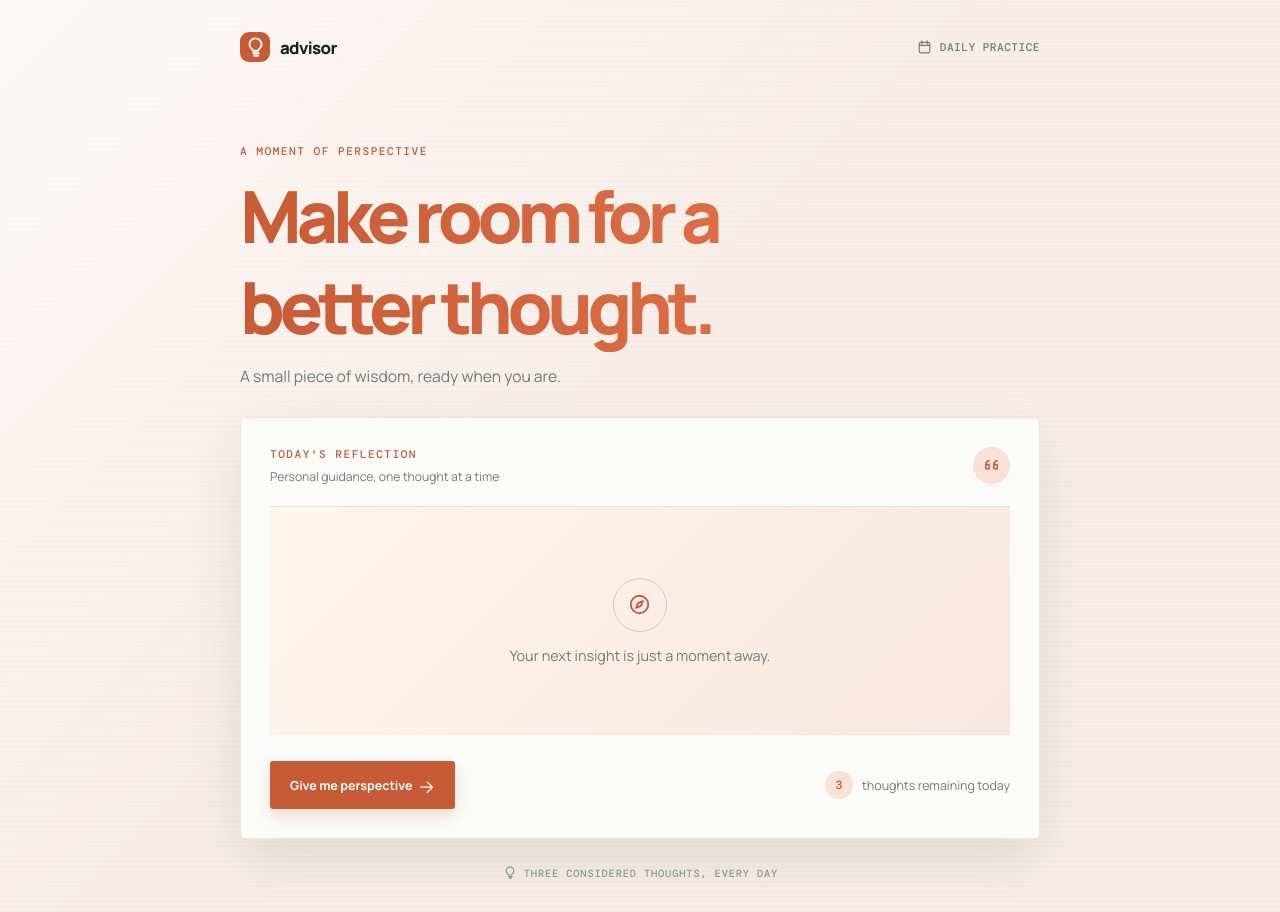
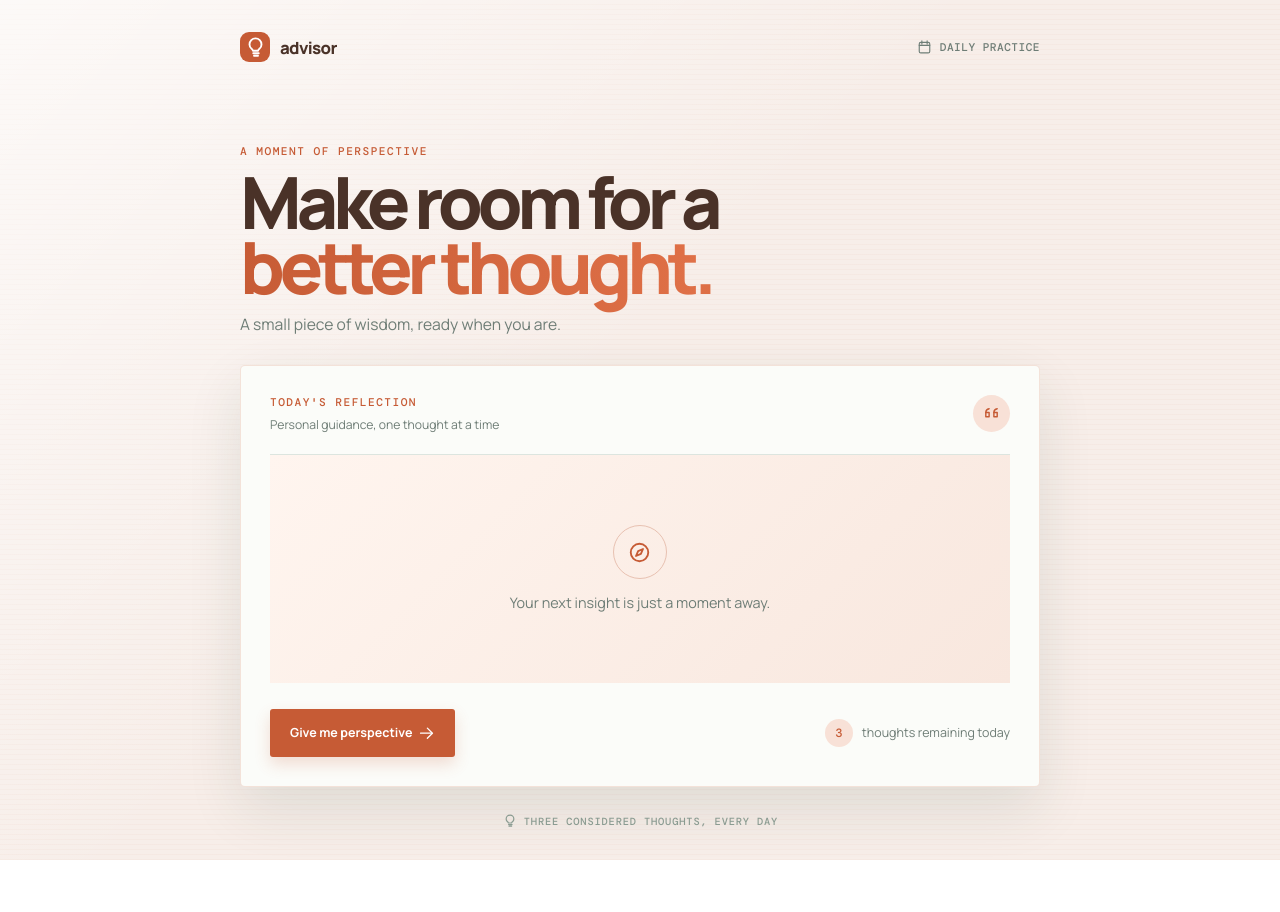
Before and after one commit to m-gitnayab/daily-advisor, a React (Create React App) app: page / in a window 1280 px wide. After the commit the page ends 860 px from the top, so only its background shows below. Built offline with nearby package versions, Linux system fonts and the light colour scheme.

Commit message:
improvements

```diff
--- a/src/App.css
+++ b/src/App.css
@@ -111,9 +111,17 @@
   max-width: 570px;
   margin: 12px 0 13px;
   font-size: clamp(2.4rem, 6vw, 4.5rem);
-  line-height: 1.267;
+  line-height: 0.9;
   letter-spacing: -.075em;
   font-weight: 800;
+  background: none;
+  -webkit-background-clip: initial;
+  -webkit-text-fill-color: initial;
+  background-clip: initial;
+  color: #4a3228;
+}
+
+.title span {
   background: linear-gradient(90deg, #c65b35, #df7047, #9a3d0d, #c65b35);
   background-size: 300% 100%;
   -webkit-background-clip: text;
@@ -301,6 +309,7 @@
   width: 17px;
   height: 17px;
   transition: transform 160ms ease;
+  margin-bottom: 2px;
 }
 
 .btn:not(:disabled):hover {
--- a/src/App.js
+++ b/src/App.js
@@ -83,7 +83,7 @@ function App() {
             <span className="brandMark">
               <Icon name="bulb" />
             </span>
-            <span>advisor</span>
+            <span style={{ color: "#4a3228" }}>advisor</span>
           </div>
           <div className="dateLabel">
             <Icon name="calendar" /> Daily practice
@@ -92,7 +92,9 @@ function App() {
 
         <header className="hero">
           <p className="eyebrow">A moment of perspective</p>
-          <h1 className="title">Make room for a better thought.</h1>
+          <h1 className="title">
+            Make room for a <span>better thought.</span>
+          </h1>
           <p className="subtitle">
             A small piece of wisdom, ready when you are.
           </p>
```
